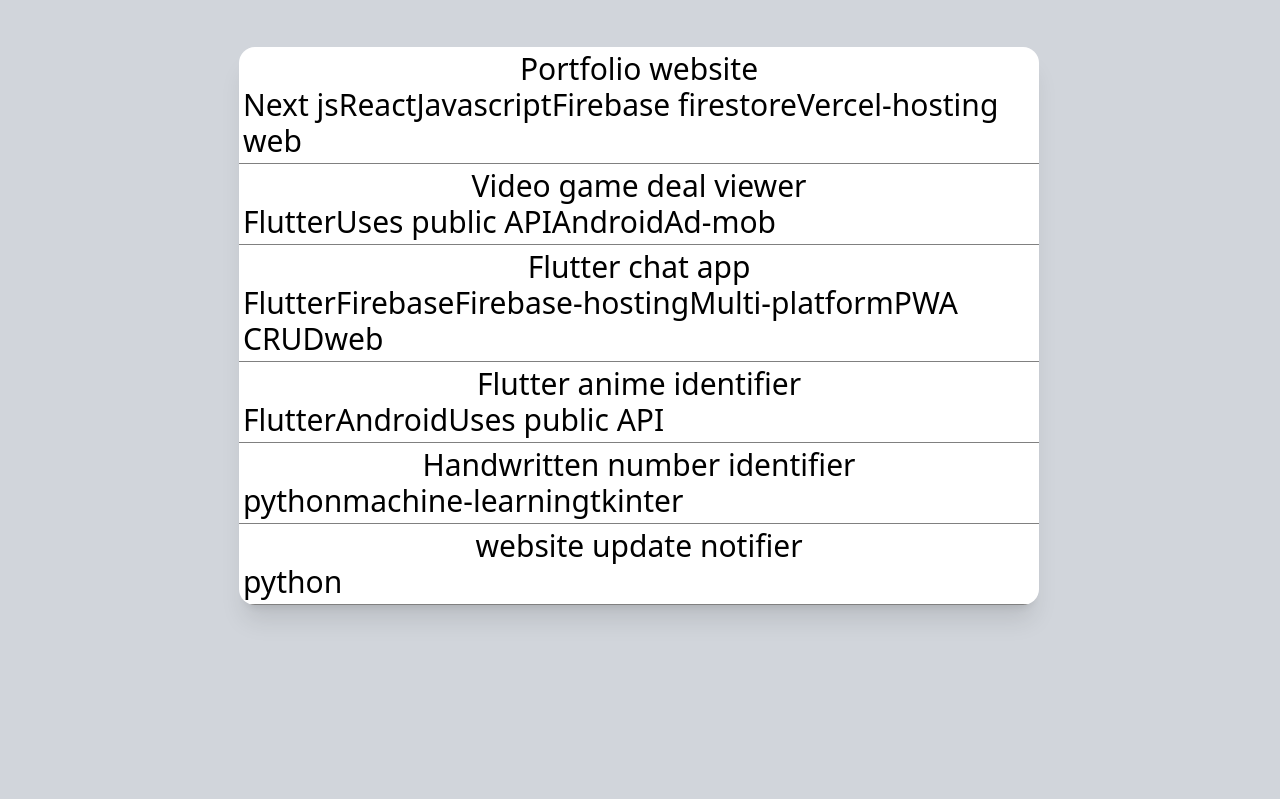
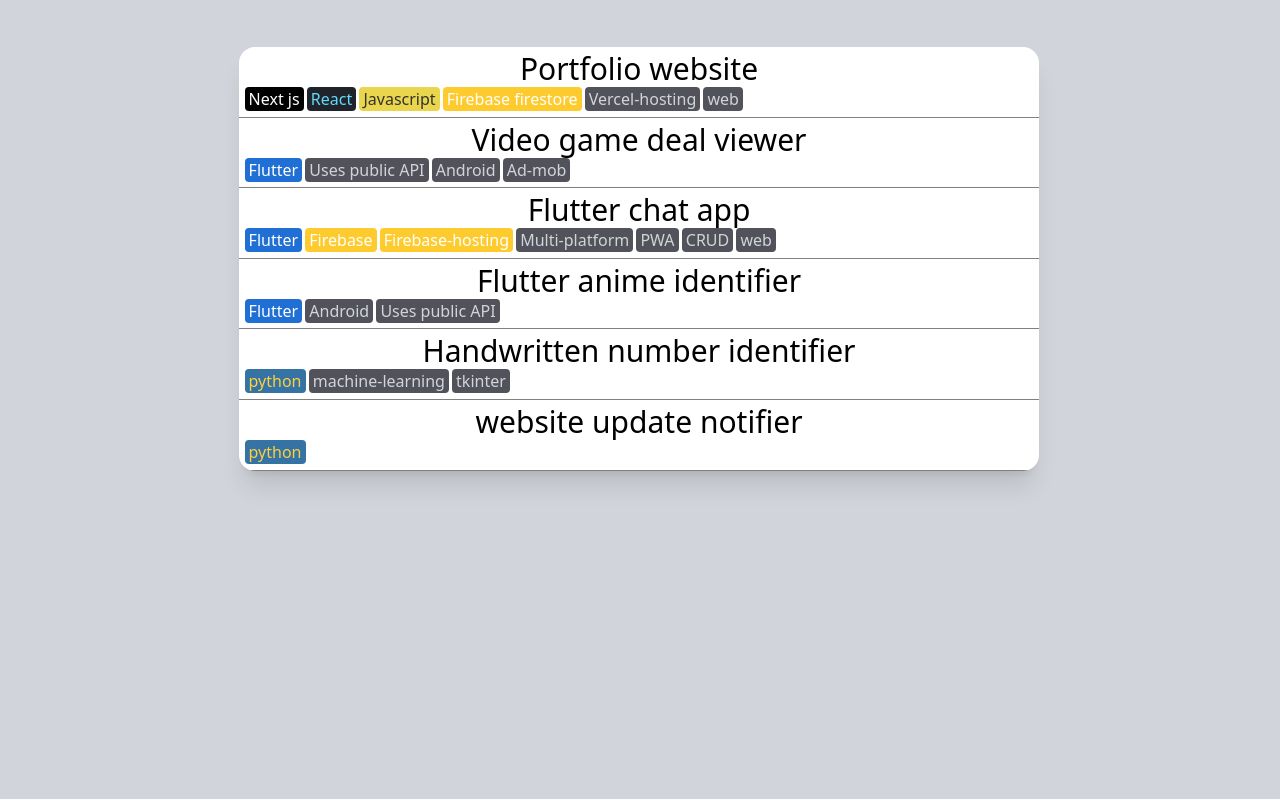
Before and after one commit to h8moss/next-js-portfolio, a Next.js app: page /portfolio in a window 1280 px wide. Built offline with nearby package versions, Linux system fonts and the light colour scheme.

Commit message:
FEAT: Replaced old tags with new tag component

```diff
--- a/pages/portfolio.tsx
+++ b/pages/portfolio.tsx
@@ -8,6 +8,7 @@ import NavBar from "../components/NavBar";
 import getProjects from "../domain/portfolio/api/getProjects";
 import i18n from "../domain/portfolio/i18n";
 import style from "../domain/portfolio/style.module.css";
+import Tag from "../domain/portfolio/Tag";
 import useI18n from "../hooks/useI18n";
 import useLocale from "../hooks/useLocale";
 
@@ -53,7 +54,7 @@ const Portfolio = () => {
                       <h2>{v.title[locale]}</h2>
                       <div className={style.TagList}>
                         {v.tags.map((v) => (
-                          <div key={v}>{v}</div>
+                          <Tag key={v} tag={v} />
                         ))}
                       </div>
                     </motion.button>
```
